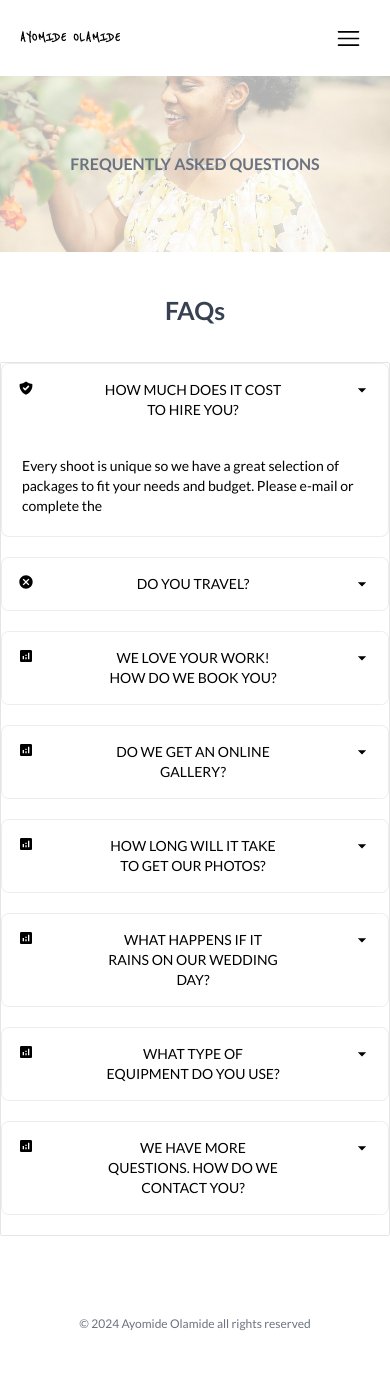
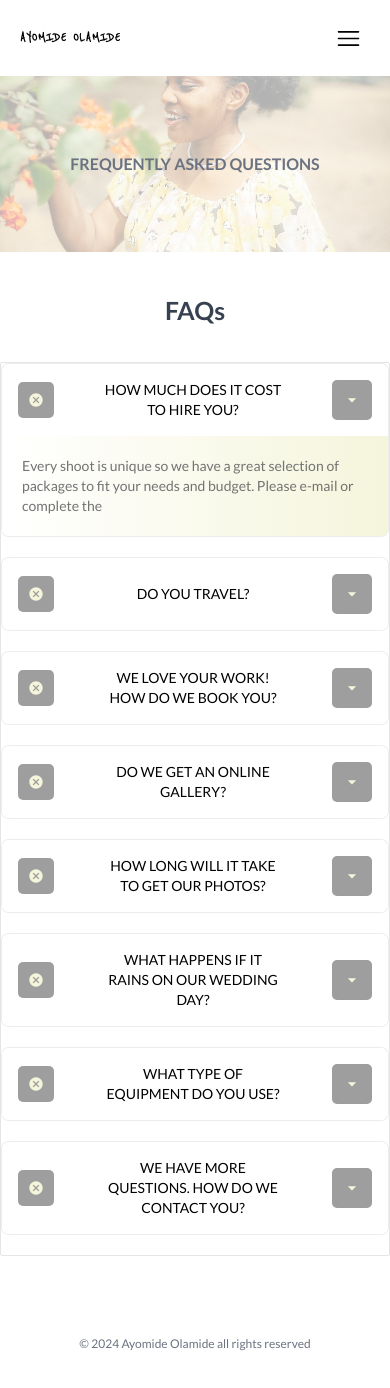
Before and after one commit to Deyjuwon/ayomideolamide, a React (Vite) app: page /faq in a window 390 px wide. Shown: the top 1388 px of the page. Built offline with nearby package versions, Linux system fonts and the light colour scheme; a web font is replaced by a local one.

Commit message:
accordion added to faq page for mobile

```diff
--- a/src/App.css
+++ b/src/App.css
@@ -88,3 +88,13 @@ body {
 .accordionButton .primaryText {
   font-size: 1.1rem;
 }
+
+.icon {
+  padding: 10px;
+  background: #9e9e9e;
+  border-radius: 5px;
+}
+
+.icon svg {
+  fill: #F5F5DC;
+}
--- a/src/pages/Faq.jsx
+++ b/src/pages/Faq.jsx
@@ -1,4 +1,4 @@
-import { useEffect, useState } from 'react';
+import { useEffect } from 'react';
 import aa5 from '../assets/mide5.jpeg';
 import AOS from 'aos';
 import 'aos/dist/aos.css';
@@ -8,152 +8,116 @@ import {
   AccordionItem,
   AccordionItemHeading,
   AccordionItemButton,
-  AccordionItemState,
   AccordionItemPanel
-} from 'react-accessible-accordion'
-import 'react-accessible-accordion/dist/fancy-example.css'
-import {MdOutlineArrowDropDown} from 'react-icons/md'
-import data from '../utils/Accordion'
+} from 'react-accessible-accordion';
+import 'react-accessible-accordion/dist/fancy-example.css';
+import { MdOutlineArrowDropDown } from 'react-icons/md';
+import data from '../utils/Accordion';
 
 const Faq = () => {
-
-  const [className, setClassName] = useState(null)
   useEffect(() => {
     AOS.init({ duration: 2000, once: true });
+  }, []);
 
-    }, [])
   return (
     <div>
       <div className="relative">
-        <img src={aa5} alt="FAQ Banner" className='w-full h-44 lg:h-72 object-cover opacity-30' />
-      <p className='text-base md:text-3xl text-gray-500 font-bold absolute inset-0 flex justify-center items-center'>FREQUENTLY ASKED QUESTIONS</p>
+        <img src={aa5} alt="FAQ Banner" className="w-full h-44 lg:h-72 object-cover opacity-30" />
+        <p className="text-base md:text-3xl text-gray-500 font-bold absolute inset-0 flex justify-center items-center">FREQUENTLY ASKED QUESTIONS</p>
       </div>
-      <div className='py-10 px-4 md:px-10 hidden md:block'>
-        <div className='flex flex-col gap-8'>
-          <div className='text-center'>
-            <h2 className='text-2xl md:text-4xl font-bold text-gray-700'>FAQs</h2>
+      <div className="py-10 px-4 md:px-10 hidden md:block">
+        <div className="flex flex-col gap-8">
+          <div className="text-center">
+            <h2 className="text-2xl md:text-4xl font-bold text-gray-700">FAQs</h2>
           </div>
-
-          <div className='flex flex-col md:flex-row justify-center gap-10' data-aos='fade-up'>
-            <div className='flex flex-col gap-4 md:w-2/5'>
-                <h3 className='text-base font-semibold leading-8 text-gray-700'>HOW MUCH DOES IT COST TO HIRE YOU?</h3>
-                <p className='text-sm md:text-base text-gray-600'>
-                    Every shoot is unique so we have a great selection of packages to fit your needs and budget. Please e-mail or complete the <a href="./contact" className='underline'>contact form</a> on our website for details.
+          <div className="flex flex-col md:flex-row justify-center gap-10" data-aos="fade-up">
+            <div className="flex flex-col gap-4 md:w-2/5">
+              <h3 className="text-base font-semibold leading-8 text-gray-700">HOW MUCH DOES IT COST TO HIRE YOU?</h3>
+              <p className="text-sm md:text-base text-gray-600">
+                Every shoot is unique so we have a great selection of packages to fit your needs and budget. Please e-mail or complete the <a href="./contact" className="underline">contact form</a> on our website for details.
               </p>
             </div>
-            <div className='flex flex-col gap-4 md:w-2/5'>
-              <h3 className='text-base font-semibold leading-8 text-gray-700'>DO YOU TRAVEL?</h3>
-              <p className='text-sm md:text-base text-gray-600'>
+            <div className="flex flex-col gap-4 md:w-2/5">
+              <h3 className="text-base font-semibold leading-8 text-gray-700">DO YOU TRAVEL?</h3>
+              <p className="text-sm md:text-base text-gray-600">
                 Yes, we’ll go wherever you’ll take us! We absolutely adore traveling and are willing to travel anywhere.
               </p>
             </div>
           </div>
-
-
-          <div className='flex flex-col md:flex-row justify-center gap-10' data-aos='fade-up'>
-            <div className='flex flex-col gap-4 md:w-2/5'>
-                <h3 className='text-base font-semibold leading-8 text-gray-700'>WE LOVE YOUR WORK! HOW DO WE BOOK YOU?</h3>
-                <p className='text-sm md:text-base text-gray-600'>
-                    We are so excited to talk with you and get to be a part of your special day! Simply fill out the form on our <a href="./contact" className='underline'>contact section</a>, and we will be in touch to talk details and get your date locked in.
+          <div className="flex flex-col md:flex-row justify-center gap-10" data-aos="fade-up">
+            <div className="flex flex-col gap-4 md:w-2/5">
+              <h3 className="text-base font-semibold leading-8 text-gray-700">WE LOVE YOUR WORK! HOW DO WE BOOK YOU?</h3>
+              <p className="text-sm md:text-base text-gray-600">
+                We are so excited to talk with you and get to be a part of your special day! Simply fill out the form on our <a href="./contact" className="underline">contact section</a>, and we will be in touch to talk details and get your date locked in.
               </p>
             </div>
-            <div className='flex flex-col gap-4 md:w-2/5'>
-              <h3 className='text-base font-semibold leading-8 text-gray-700'>DO WE GET AN ONLINE GALLERY?</h3>
-              <p className='text-sm md:text-base text-gray-600'>
+            <div className="flex flex-col gap-4 md:w-2/5">
+              <h3 className="text-base font-semibold leading-8 text-gray-700">DO WE GET AN ONLINE GALLERY?</h3>
+              <p className="text-sm md:text-base text-gray-600">
                 Yes! Every package includes a password-protected online gallery that contains all of the finished photos from your shoot/event for you to view, download, and share. You will love it!
               </p>
             </div>
           </div>
-
-          <div className='flex flex-col md:flex-row justify-center gap-10' data-aos='fade-up'>
-            <div className='flex flex-col gap-4 md:w-2/5'>
-              <h3 className='text-base font-semibold leading-8 text-gray-700'>HOW LONG WILL IT TAKE TO GET OUR PHOTOS?</h3>
-              <p className='text-sm md:text-base text-gray-600'>
+          <div className="flex flex-col md:flex-row justify-center gap-10" data-aos="fade-up">
+            <div className="flex flex-col gap-4 md:w-2/5">
+              <h3 className="text-base font-semibold leading-8 text-gray-700">HOW LONG WILL IT TAKE TO GET OUR PHOTOS?</h3>
+              <p className="text-sm md:text-base text-gray-600">
                 A sneak peek will be sent to you within 1-2 weeks of your event. For weddings, post-production takes approximately 4-6 weeks. Final images include editing and color correcting so that all pictures are perfect.
               </p>
             </div>
-            <div className='flex flex-col gap-4 md:w-2/5'>
-              <h3 className='text-base font-semibold leading-8 text-gray-700'>WHAT HAPPENS IF IT RAINS ON OUR WEDDING DAY?</h3>
-              <p className='text-sm md:text-base text-gray-600'>
+            <div className="flex flex-col gap-4 md:w-2/5">
+              <h3 className="text-base font-semibold leading-8 text-gray-700">WHAT HAPPENS IF IT RAINS ON OUR WEDDING DAY?</h3>
+              <p className="text-sm md:text-base text-gray-600">
                 Rain or shine, your wedding day is a celebration of your love. Trust us, the rain won't ruin your special day - some of our best wedding shoots have occurred on rainy days. We know lots of wonderful locations that are perfect for wedding pictures in any type of weather condition.
               </p>
             </div>
           </div>
-
-          <div className='flex flex-col md:flex-row justify-center gap-10' data-aos='fade-up'>
-            <div className='flex flex-col gap-4 md:w-2/5'>
-              <h3 className='text-base font-semibold leading-8 text-gray-700'>WHAT TYPE OF EQUIPMENT DO YOU USE?</h3>
-              <p className='text-sm md:text-base text-gray-600'>
+          <div className="flex flex-col md:flex-row justify-center gap-10" data-aos="fade-up">
+            <div className="flex flex-col gap-4 md:w-2/5">
+              <h3 className="text-base font-semibold leading-8 text-gray-700">WHAT TYPE OF EQUIPMENT DO YOU USE?</h3>
+              <p className="text-sm md:text-base text-gray-600">
                 We shoot with Nikon’s top-of-the-line cameras and lenses because we want to capture your special day with the best of the best!
               </p>
             </div>
-            <div className='flex flex-col gap-4 md:w-2/5'>
-              <h3 className='text-base font-semibold leading-8 text-gray-700'>WE HAVE MORE QUESTIONS. HOW DO WE CONTACT YOU?</h3>
-              <p className='text-sm md:text-base text-gray-600'>
-                Feel free to fill out our <a href="./contact" className='underline'>contact form</a>, call us at +234 (90) 444-236-436, or e-mail us.
+            <div className="flex flex-col gap-4 md:w-2/5">
+              <h3 className="text-base font-semibold leading-8 text-gray-700">WE HAVE MORE QUESTIONS. HOW DO WE CONTACT YOU?</h3>
+              <p className="text-sm md:text-base text-gray-600">
+                Feel free to fill out our <a href="./contact" className="underline">contact form</a>, call us at +234 (90) 444-236-436, or e-mail us.
               </p>
             </div>
           </div>
         </div>
       </div>
-
-      <div className='md:hidden py-10'>
-        <div className='text-center'>
-          <h2 className='text-2xl md:text-4xl font-bold text-gray-700'>FAQs</h2>
+      <div className="md:hidden py-10">
+        <div className="text-center">
+          <h2 className="text-2xl md:text-4xl font-bold text-gray-700">FAQs</h2>
         </div>
-
-        <Accordion
-                  className='accordion'
-                  allowMultipleExpanded={false}
-                  preExpanded={[0]}>
-                      {
-                          data.map((item, i) => {
-
-                              return (
-                                  <AccordionItem
-                                  className={`accordionItem ${className}`} key={i} uuid={i}
-                                  >
+        <Accordion className="accordion" allowMultipleExpanded={false} preExpanded={[0]}>
+          {data.map((item, i) => (
+            <AccordionItem className="accordionItem" key={i} uuid={i}>
               <AccordionItemHeading>
-                                          <AccordionItemButton className='accordionButton'>
-
-                                          <AccordionItemState>
-                                              {({expanded})=> expanded ? setClassName("expanded") : setClassName("collapsed")}
-                                          </AccordionItemState>
-
-                                              <div className='flex justify-between'>
-                                                <div className="">
-                                                      {item.icon}
-                                                  </div>
-                                                  <span className="text-sm w-1/2 text-center">
-                                                      {item.heading}
-                                                  </span>
-                                                  <div className="">
+                <AccordionItemButton className="accordionButton">
+                  <div className="flex justify-between items-center">
+                    <div className="icon">{item.icon}</div>
+                    <span className="text-sm w-1/2 text-center">{item.heading}</span>
+                    <div className="icon">
                       <MdOutlineArrowDropDown size={20} />
                     </div>
                   </div>
-
                 </AccordionItemButton>
-
               </AccordionItemHeading>
-
+              <div className="bg-gradient-to-r from-white to-yellow1">
                 <AccordionItemPanel>
-                                          <p className="text-sm">{item.detail}</p>
+                  <p className="text-sm text-darkBlack">{item.detail}</p>
                 </AccordionItemPanel>
-
+              </div>
             </AccordionItem>
-                              )
-                          } )
-                      }
-
+          ))}
         </Accordion>
-
       </div>
-
-      <div className='py-10'>
+      <div className="py-10">
         <Footer />
-
       </div>
-
     </div>
   );
 };
--- a/src/utils/Accordion.jsx
+++ b/src/utils/Accordion.jsx
@@ -1,8 +1,7 @@
-import { HiShieldCheck } from "react-icons/hi";
-import { MdCancel, MdAnalytics } from "react-icons/md";
+import { MdCancel } from "react-icons/md";
 const data = [
   {
-    icon: <HiShieldCheck/>,
+    icon: <MdCancel />,
     heading: "HOW MUCH DOES IT COST TO HIRE YOU?",
     detail:
       "Every shoot is unique so we have a great selection of packages to fit your needs and budget. Please e-mail or complete the ",
@@ -15,37 +14,37 @@ const data = [
       "Yes, we’ll go wherever you’ll take us! We absolutely adore traveling and are willing to travel anywhere.",
   },
   {
-    icon: <MdAnalytics />,
+    icon: <MdCancel />,
     heading: "WE LOVE YOUR WORK! HOW DO WE BOOK YOU?",
     detail:
       "We are so excited to talk with you and get to be a part of your special day! Simply fill out the form on our contact section and we will be in touch to talk details and get your date locked in.",
   },
   {
-    icon: <MdAnalytics />,
+    icon: <MdCancel />,
     heading: "DO WE GET AN ONLINE GALLERY?",
     detail:
       "Yes! Every package includes a password-protected online gallery that contains all of the finished photos from your shoot/event for you to view, download, and share. You will love it!",
   },
   {
-    icon: <MdAnalytics />,
+    icon: <MdCancel />,
     heading: "HOW LONG WILL IT TAKE TO GET OUR PHOTOS?",
     detail:
       "A sneak peek will be sent to you within 1-2 weeks of your event. For weddings, post-production takes approximately 4-6 weeks. Final images include editing and color correcting so that all pictures are perfect.",
   },
   {
-    icon: <MdAnalytics />,
+    icon: <MdCancel />,
     heading: "WHAT HAPPENS IF IT RAINS ON OUR WEDDING DAY?",
     detail:
       "Rain or shine, your wedding day is a celebration of your love. Trust us, the rain won't ruin your special day - some of our best wedding shoots have occurred on rainy days. We know lots of wonderful locations that are perfect for wedding pictures in any type of weather condition..",
   },
   {
-    icon: <MdAnalytics />,
+    icon: <MdCancel />,
     heading: "WHAT TYPE OF EQUIPMENT DO YOU USE?",
     detail:
       "We shoot with Nikon’s top-of-the-line cameras and lenses because we want to capture your special day with the best of the best!",
   },
   {
-    icon: <MdAnalytics />,
+    icon: <MdCancel />,
     heading: "WE HAVE MORE QUESTIONS. HOW DO WE CONTACT YOU?",
     detail:
       "Feel free to fill out our contact form, call us at +234 (90) 444-236-436, or e-mail us.",
```
Lines whose indentation alone changed are shown as unchanged.
